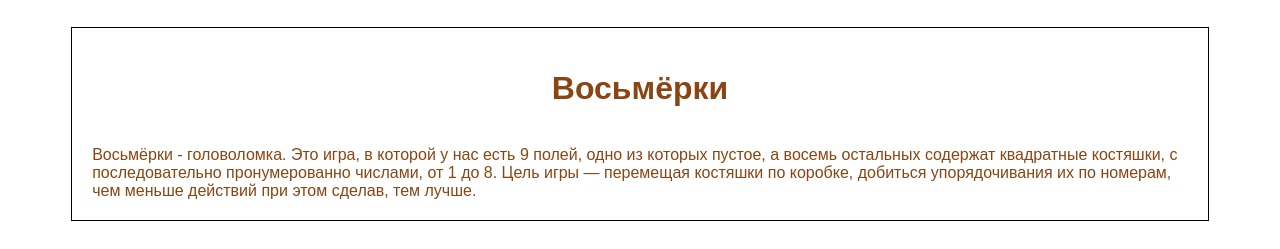
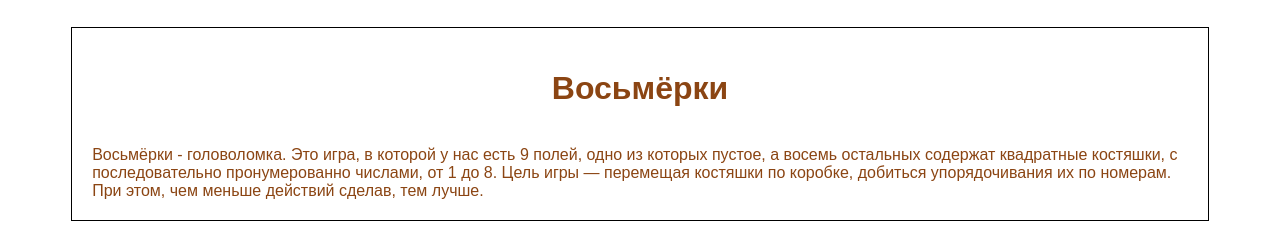
Before and after one commit to irasubbotina/irasubbotina.github.io, a plain HTML site: page a4.html in a window 1280 px wide. Shown: the part 145-394 px from the top of the page. Drawn offline with Linux system fonts and the light colour scheme.

Commit message:
Update a4.html

```diff
--- a/a4.html
+++ b/a4.html
@@ -19,7 +19,7 @@
     <br>
    Восьмёрки - головоломка. Это игра, в которой у нас есть 9 полей, одно из которых пустое, а восемь остальных содержат квадратные костяшки,
   с последовательно пронумерованно числами, от 1 до 8. Цель игры — перемещая костяшки по коробке,
-  добиться упорядочивания их по номерам, чем меньше действий при этом сделав, тем лучше.
+  добиться упорядочивания их по номерам. При этом, чем меньше действий сделав, тем лучше.
 </div>
         <canvas style="text-align: center;" id="canvas" width=300 height=300></canvas>
         <script src="./js/main.js" type="module"></script>
```
